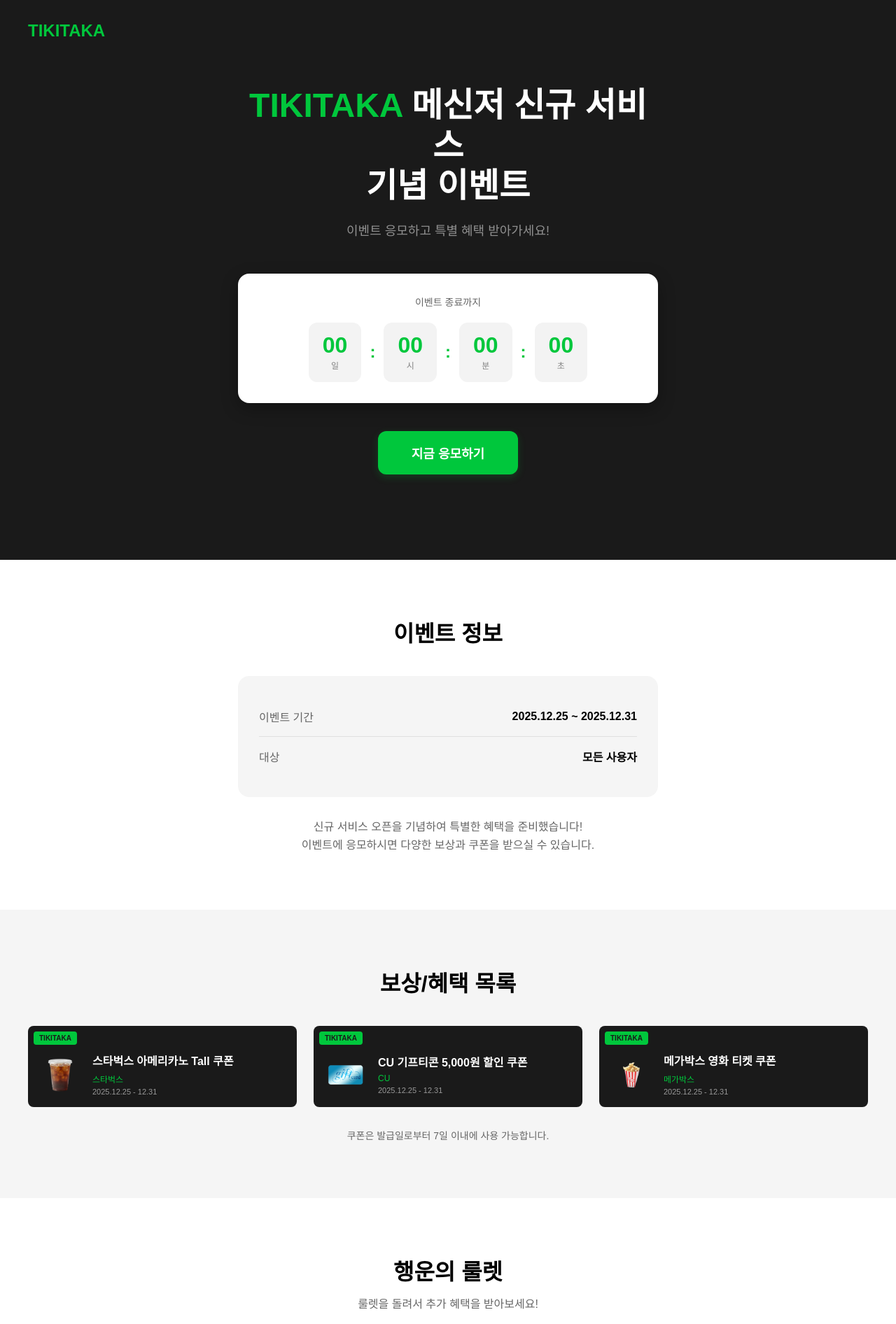
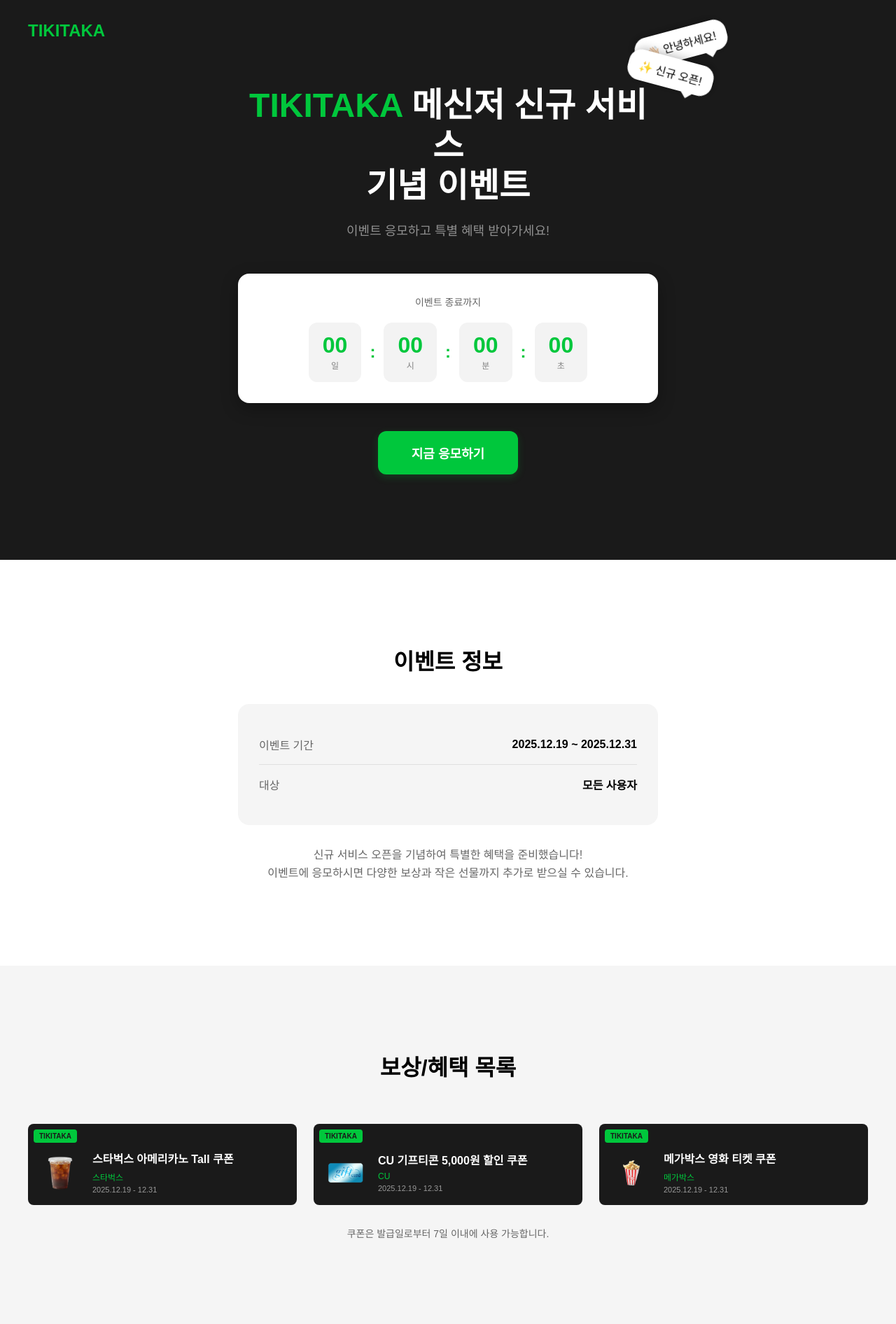
Before and after one commit to sduddla/event, a Vue app: page / in a window 1280 px wide. Shown: the top 1892 px of the page at 70% size. Built offline with nearby package versions, Linux system fonts and the light colour scheme.

Commit message:
feat: GSAP ScrollTrigger 적용

```diff
--- a/package.json
+++ b/package.json
@@ -16,6 +16,7 @@
     "format": "prettier --write --experimental-cli src/"
   },
   "dependencies": {
+    "gsap": "^3.14.2",
     "pinia": "^3.0.4",
     "vue": "^3.5.25"
   },
--- a/src/components/EventInfoSection.vue
+++ b/src/components/EventInfoSection.vue
@@ -1,36 +1,36 @@
 <script setup lang="ts">
-import { onMounted, ref } from 'vue'
+import { onMounted, onUnmounted } from 'vue'
+import gsap from 'gsap'
+import { ScrollTrigger } from 'gsap/ScrollTrigger'
 
-const isVisible = ref(false)
+gsap.registerPlugin(ScrollTrigger)
 
 onMounted(() => {
-  const observer = new IntersectionObserver(
-    (entries) => {
-      entries.forEach((entry) => {
-        if (entry.isIntersecting) {
-          isVisible.value = true
-        }
-      })
+  gsap.from('.event-info-section', {
+    scale: 0.9,
+    opacity: 0,
+    duration: 1,
+    ease: 'power2.out',
+    scrollTrigger: {
+      trigger: '.event-info-section',
+      start: 'top 85%',
+      toggleActions: 'play none none none',
     },
-    {
-      threshold: 0.1,
-    },
-  )
+  })
+})
 
-  const section = document.querySelector('.event-info-section')
-  if (section) {
-    observer.observe(section)
-  }
+onUnmounted(() => {
+  ScrollTrigger.getAll().forEach((trigger) => trigger.kill())
 })
 </script>
 <template>
-  <section class="event-info-section" :class="{ visible: isVisible }">
+  <section class="event-info-section">
     <div class="container">
       <h2 class="section-title">이벤트 정보</h2>
       <div class="info-card">
         <div class="info-item">
           <span class="info-label">이벤트 기간</span>
-          <span class="info-value">2025.12.25 ~ 2025.12.31</span>
+          <span class="info-value">2025.12.19 ~ 2025.12.31</span>
         </div>
         <div class="info-item">
           <span class="info-label">대상</span>
@@ -40,7 +40,7 @@
       <div class="description">
         <p>
           신규 서비스 오픈을 기념하여 특별한 혜택을 준비했습니다!<br />
-          이벤트에 응모하시면 다양한 보상과 쿠폰을 받으실 수 있습니다.
+          이벤트에 응모하시면 다양한 보상과 작은 선물까지 추가로 받으실 수 있습니다.
         </p>
       </div>
     </div>
@@ -48,16 +48,9 @@
 </template>
 <style scoped>
 .event-info-section {
-  padding: 80px 20px;
+  padding: 120px 20px;
   background: #ffffff;
-  opacity: 0;
-  transform: translateY(30px);
   transition: all 0.8s ease-out;
-}
-
-.event-info-section.visible {
-  opacity: 1;
-  transform: translateY(0);
 }
 
 .container {
--- a/src/components/FormSection.vue
+++ b/src/components/FormSection.vue
@@ -1,4 +1,37 @@
-<script setup lang="ts"></script>
+<script setup lang="ts">
+import gsap from 'gsap'
+import { ScrollTrigger } from 'gsap/ScrollTrigger'
+import { onMounted, onUnmounted } from 'vue'
+
+gsap.registerPlugin(ScrollTrigger)
+
+onMounted(() => {
+  gsap.from('.form-section', {
+    y: 60,
+    opacity: 0,
+    duration: 1,
+    ease: 'power2.out',
+    scrollTrigger: {
+      trigger: '.form-section',
+      start: 'top 85%',
+      toggleActions: 'play none none none',
+    },
+  })
+  gsap.from('.form-group', {
+    x: -30,
+    opacity: 0,
+    duration: 0.5,
+    stagger: 0.1,
+    scrollTrigger: {
+      trigger: '.form',
+      start: 'top 85%',
+    },
+  })
+})
+onUnmounted(() => {
+  ScrollTrigger.getAll().forEach((trigger) => trigger.kill())
+})
+</script>
 <template>
   <section class="form-section">
     <div class="container">
@@ -35,7 +68,7 @@
 </template>
 <style scoped>
 .form-section {
-  padding: 80px 20px;
+  padding: 120px 20px;
   background: #f5f5f5;
 }
 
@@ -55,7 +88,7 @@
 .section-subtitle {
   font-size: 16px;
   color: #666666;
-  margin-bottom: 40px;
+  margin-bottom: 60px;
   text-align: center;
 }
 
@@ -117,9 +150,12 @@
 .checkbox-label input[type='checkbox'] {
   width: 20px;
   height: 20px;
-  margin-right: 12px;
   cursor: pointer;
-  accent-color: #00c73c;
+  accent-color: #1a1a1a;
+  flex-shrink: 0;
+  position: relative;
+  top: 5px;
+  margin-right: 8px;
 }
 
 .submit-button {
--- a/src/components/InteractionSection.vue
+++ b/src/components/InteractionSection.vue
@@ -1,6 +1,7 @@
 <script setup lang="ts">
-import { onMounted, ref } from 'vue'
-
+import { onMounted, onUnmounted, ref } from 'vue'
+import gsap from 'gsap'
+import { ScrollTrigger } from 'gsap/ScrollTrigger'
 const isSpinning = ref(false)
 const rotation = ref(0)
 const selectedReward = ref<{ value: number; label: string } | undefined>(undefined)
@@ -44,33 +45,32 @@
   }, 3000)
 }
 
-const isVisible = ref(false)
+gsap.registerPlugin(ScrollTrigger)
 
 onMounted(() => {
-  const observer = new IntersectionObserver((entries) => {
-    entries.forEach(
-      (entry) => {
-        if (entry.isIntersecting) {
-          isVisible.value = true
-        }
-      },
-      {
-        threshold: 0.1,
-      },
-    )
+  gsap.from('.interaction-section', {
+    y: 60,
+    opacity: 0,
+    duration: 1,
+    ease: 'power2.out',
+    scrollTrigger: {
+      trigger: '.interaction-section',
+      start: 'top 85%',
+      toggleActions: 'play none none none',
+    },
   })
-  const section = document.querySelector('.interaction-section')
-  if (section) {
-    observer.observe(section)
-  }
+})
+
+onUnmounted(() => {
+  ScrollTrigger.getAll().forEach((trigger) => trigger.kill())
 })
 </script>
 
 <template>
-  <section class="interaction-section" :class="{ visible: isVisible }">
+  <section class="interaction-section">
     <div class="container">
       <h2 class="section-title">행운의 룰렛</h2>
-      <p class="section-subtitle">룰렛을 돌려서 추가 혜택을 받아보세요!</p>
+      <p class="section-subtitle">룰렛을 돌려서 작은 선물을 추가로 받아보세요!</p>
 
       <div class="roulette-container">
         <div class="roulette-wrapper">
@@ -107,16 +107,9 @@
 </template>
 <style scoped>
 .interaction-section {
-  padding: 80px 20px;
+  padding: 120px 20px;
   background: #ffffff;
-  opacity: 0;
-  transform: translateY(30px);
   transition: all 0.8s ease-out;
-}
-
-.interaction-section.visible {
-  opacity: 1;
-  transform: translateY(0);
 }
 
 .container {
@@ -136,7 +129,7 @@
   text-align: center;
   color: #666666;
   font-size: 16px;
-  margin-bottom: 50px;
+  margin-bottom: 80px;
 }
 
 .roulette-container {
@@ -231,7 +224,6 @@
   padding: 20px;
   background: #f5f5f5;
   border-radius: 12px;
-  animation: fadeIn 0.5s ease-out;
 }
 
 .result-icon {
@@ -244,15 +236,4 @@
   font-weight: 600;
   color: #00c73c;
 }
-
-@keyframes fadeIn {
-  from {
-    opacity: 0;
-    transform: scale(0.8);
-  }
-  to {
-    opacity: 1;
-    transform: scale(1);
-  }
-}
 </style>
--- a/src/components/MainSection.vue
+++ b/src/components/MainSection.vue
@@ -1,5 +1,6 @@
 <script setup lang="ts">
-import { ref } from 'vue'
+import gsap from 'gsap'
+import { onMounted, ref } from 'vue'
 
 const days = ref(0)
 const hours = ref(0)
@@ -10,6 +11,46 @@
   const formSection = document.querySelector('.form-section')
   formSection?.scrollIntoView({ behavior: 'smooth' })
 }
+
+onMounted(() => {
+  gsap.from('.chat-bubble-1', {
+    opacity: 0,
+    scale: 0,
+    x: 50,
+    y: -50,
+    duration: 0.8,
+    rotation: -10,
+    delay: 0.5,
+    ease: 'back.out(1.7)',
+  })
+  gsap.from('.chat-bubble-2', {
+    opacity: 0,
+    scale: 0,
+    x: 50,
+    y: -20,
+    duration: 0.8,
+    rotation: 10,
+    delay: 0.8,
+    ease: 'back.out(1.7)',
+  })
+
+  gsap.to('.chat-bubble-1', {
+    y: -5,
+    duration: 2,
+    yoyo: true,
+    repeat: -1,
+    delay: 1.5,
+    ease: 'sine.inOut',
+  })
+  gsap.to('.chat-bubble-2', {
+    y: -5,
+    duration: 2,
+    yoyo: true,
+    repeat: -1,
+    delay: 2,
+    ease: 'sine.inOut',
+  })
+})
 </script>
 <template>
   <section class="main-section">
@@ -21,6 +62,16 @@
         <span class="highlight">TIKITAKA</span> 메신저 신규 서비스<br />
         기념 이벤트
       </h1>
+
+      <div class="chat-bubble chat-bubble-1">
+        <div class="chat-content">👋🏻 안녕하세요!</div>
+        <div class="bubble-tail"></div>
+      </div>
+      <div class="chat-bubble chat-bubble-2">
+        <div class="chat-content">✨ 신규 오픈!</div>
+        <div class="bubble-tail"></div>
+      </div>
+
       <p class="main-subtitle fade-in-delay-1">이벤트 응모하고 특별 혜택 받아가세요!</p>
 
       <div class="countdown-container fade-in-delay-2">
@@ -81,6 +132,7 @@
 .main-content {
   text-align: center;
   max-width: 600px;
+  position: relative;
 }
 
 .main-title {
@@ -89,10 +141,62 @@
   color: #ffffff;
   margin-bottom: 20px;
   line-height: 1.2;
+  position: relative;
 }
 
 .highlight {
   color: #00c73c;
+}
+
+.chat-bubble {
+  position: absolute;
+  background: #ffffff;
+  border-radius: 18px;
+  padding: 10px 16px;
+  pointer-events: none;
+  white-space: nowrap;
+}
+
+.chat-bubble-1 {
+  top: -80px;
+  right: -100px;
+  transform: rotate(-15deg);
+  box-shadow:
+    -4px -4px 12px rgba(0, 0, 0, 0.2),
+    0 4px 12px rgba(0, 0, 0, 0.1);
+}
+
+.chat-bubble-2 {
+  top: -40px;
+  right: -80px;
+  transform: rotate(15deg);
+  box-shadow:
+    4px -4px 12px rgba(0, 0, 0, 0.2),
+    0 4px 12px rgba(0, 0, 0, 0.1);
+}
+
+.bubble-content {
+  font-size: 14px;
+  font-weight: 600;
+  color: #333333;
+}
+
+.bubble-tail {
+  position: absolute;
+  bottom: -8px;
+  width: 0;
+  height: 0;
+  border-left: 8px solid transparent;
+  border-right: 8px solid transparent;
+  border-top: 8px solid #ffffff;
+}
+
+.chat-bubble-1 .bubble-tail {
+  right: 20px;
+}
+
+.chat-bubble-2 .bubble-tail {
+  right: 25px;
 }
 
 .main-subtitle {
--- a/src/components/RewardSection.vue
+++ b/src/components/RewardSection.vue
@@ -1,5 +1,7 @@
 <script setup lang="ts">
-import { onMounted, ref } from 'vue'
+import { onMounted, onUnmounted } from 'vue'
+import gsap from 'gsap'
+import { ScrollTrigger } from 'gsap/ScrollTrigger'
 import coffeeImage from '@/assets/images/coffee.png'
 import movieImage from '@/assets/images/movie.png'
 import cuImage from '@/assets/images/coupon.png'
@@ -10,47 +12,46 @@
     name: '스타벅스 아메리카노 Tall 쿠폰',
     brand: '스타벅스',
     image: coffeeImage,
-    validDate: '2025.12.25 - 12.31',
+    validDate: '2025.12.19 - 12.31',
   },
   {
     id: 2,
     name: 'CU 기프티콘 5,000원 할인 쿠폰',
     brand: 'CU',
     image: cuImage,
-    validDate: '2025.12.25 - 12.31',
+    validDate: '2025.12.19 - 12.31',
   },
   {
     id: 3,
     name: '메가박스 영화 티켓 쿠폰',
     brand: '메가박스',
     image: movieImage,
-    validDate: '2025.12.25 - 12.31',
+    validDate: '2025.12.19 - 12.31',
   },
 ]
 
-const isVisible = ref(false)
+gsap.registerPlugin(ScrollTrigger)
 
-onMounted(() => {
-  const observer = new IntersectionObserver((entries) => {
-    entries.forEach(
-      (entry) => {
-        if (entry.isIntersecting) {
-          isVisible.value = true
-        }
-      },
-      {
-        threshold: 0.1,
-      },
-    )
+onMounted(async () => {
+  gsap.from('.reward-section', {
+    y: 60,
+    opacity: 0,
+    duration: 0.8,
+    ease: 'power2.out',
+    scrollTrigger: {
+      trigger: '.reward-section',
+      start: 'top 85%',
+      toggleActions: 'play none none none',
+    },
   })
-  const section = document.querySelector('.reward-section')
-  if (section) {
-    observer.observe(section)
-  }
+})
+
+onUnmounted(() => {
+  ScrollTrigger.getAll().forEach((trigger) => trigger.kill())
 })
 </script>
 <template>
-  <section class="reward-section" :class="{ visible: isVisible }">
+  <section class="reward-section">
     <div class="container">
       <h2 class="section-title">보상/혜택 목록</h2>
       <div class="reward-list">
@@ -74,16 +75,9 @@
 </template>
 <style scoped>
 .reward-section {
-  padding: 80px 20px;
+  padding: 120px 20px;
   background: #f5f5f5;
-  opacity: 0;
-  transform: translateY(30px);
   transition: all 0.8s ease-out;
-}
-
-.reward-section.visible {
-  opacity: 1;
-  transform: translateY(0);
 }
 
 .container {
@@ -95,7 +89,7 @@
   font-size: 32px;
   font-weight: 700;
   color: #000000;
-  margin-bottom: 40px;
+  margin-bottom: 60px;
   text-align: center;
 }
 
```
Also changed, not shown: 1 other file (tests, documents, lock files or other folders).
